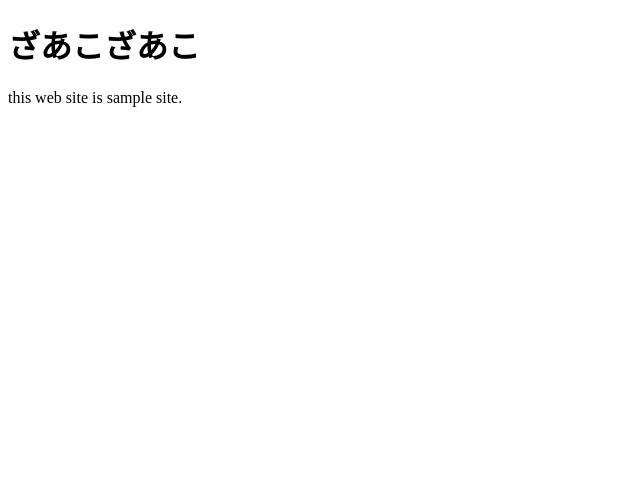
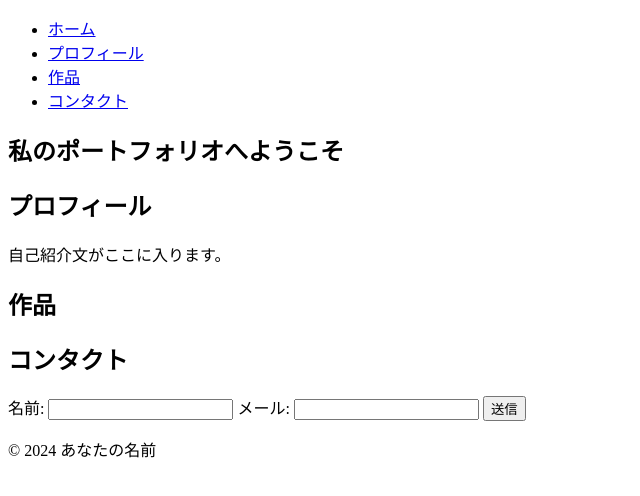
Before and after one commit to enami86/portfolio, a plain HTML site: page index.html in a window 1280 px wide. Shown: the whole page, without its empty margins (0-640 px from the left). Drawn offline with Linux system fonts and the light colour scheme.

Commit message:
ポートフォリオ１

```diff
--- a/index.html
+++ b/index.html
@@ -7,7 +7,41 @@
 <title>GitHub Pages - sample</title>
 </head>
 <body>
-<h1>ざあこざあこ</h1>
-<p>this web site is sample site.</p>
+    <header>
+        <nav>
+            <ul>
+                <li><a href="#home">ホーム</a></li>
+                <li><a href="#about">プロフィール</a></li>
+                <li><a href="#portfolio">作品</a></li>
+                <li><a href="#contact">コンタクト</a></li>
+            </ul>
+        </nav>
+    </header>
+    <section id="home">
+        <h1>私のポートフォリオへようこそ</h1>
+    </section>
+    <section id="about">
+        <h2>プロフィール</h2>
+        <p>自己紹介文がここに入ります。</p>
+    </section>
+    <section id="portfolio">
+        <h2>作品</h2>
+        <div class="gallery">
+            <!-- 作品のサムネイルやリンクを配置 -->
+        </div>
+    </section>
+    <section id="contact">
+        <h2>コンタクト</h2>
+        <form>
+            <label for="name">名前:</label>
+            <input type="text" id="name" name="name">
+            <label for="email">メール:</label>
+            <input type="email" id="email" name="email">
+            <button type="submit">送信</button>
+        </form>
+    </section>
+    <footer>
+        <p>&copy; 2024 あなたの名前</p>
+    </footer>
 </body>
 </html>
```
